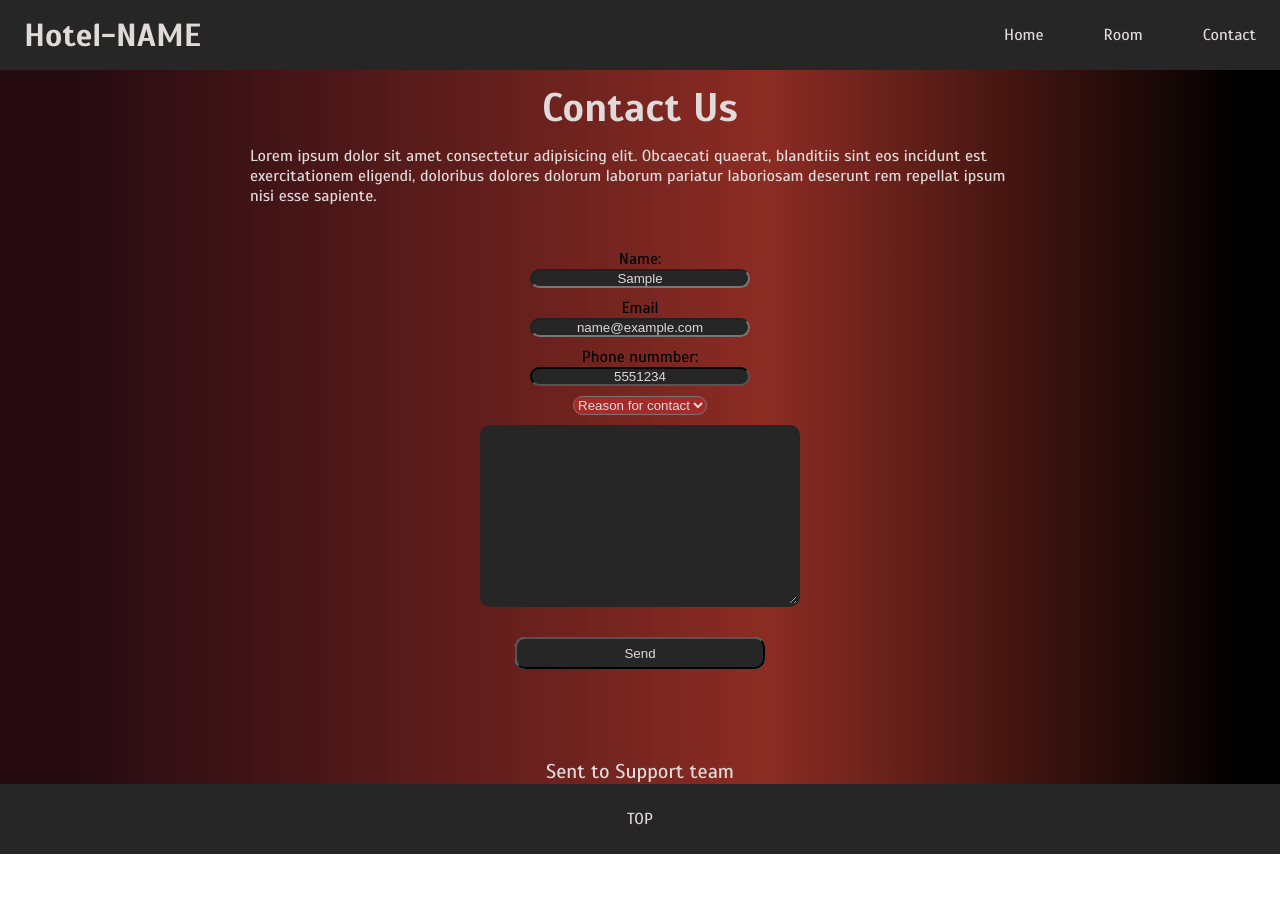
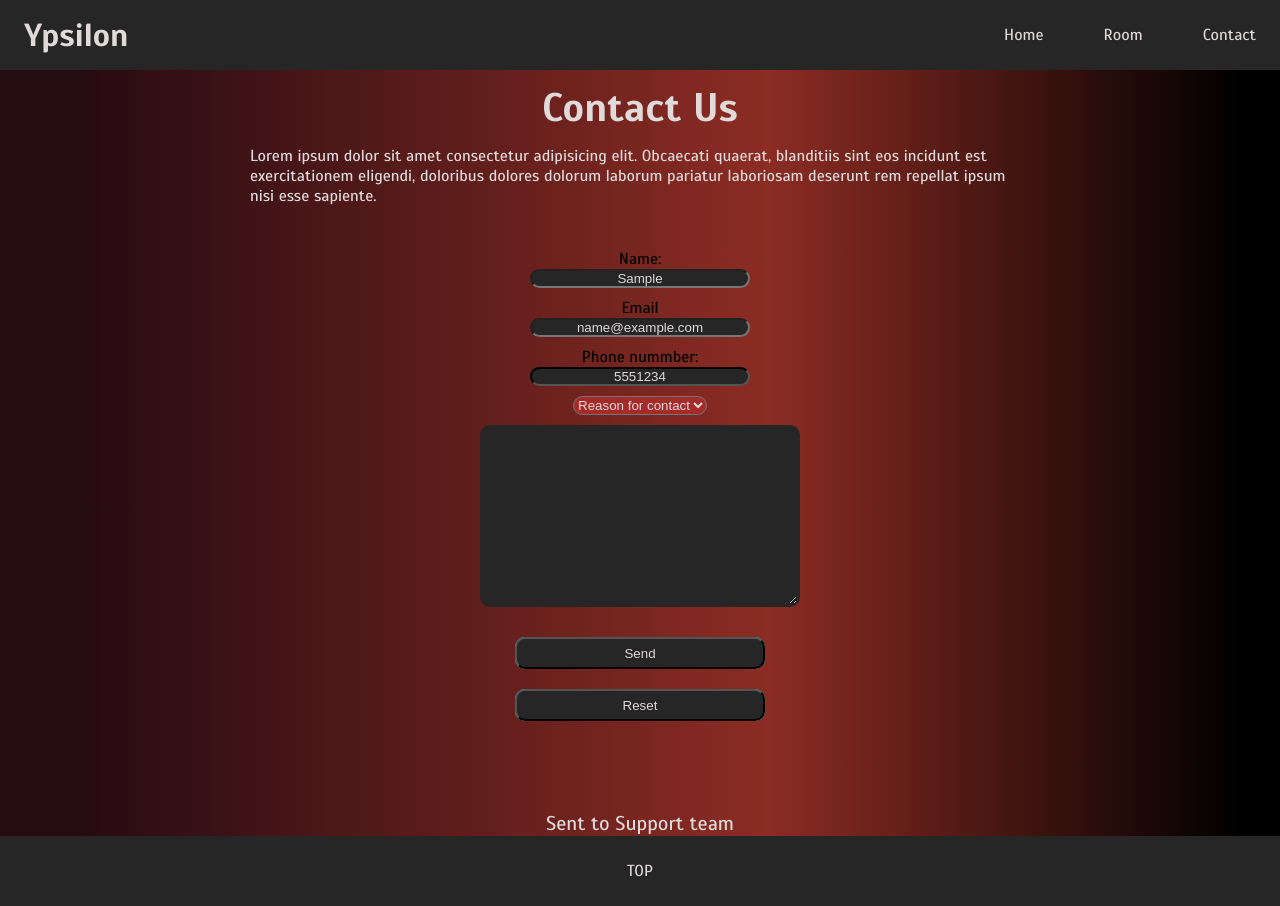
Before and after one commit to Grimlli/Hotel-projekt, a plain HTML site: page customer-support.html in a window 1280 px wide. Both pictures are taken after typing "Sample", "name@example.com", "5551234" into the empty fields and a click on the button "Send". Before the commit the page ends 854 px from the top, so only its background shows below. Drawn offline with Linux system fonts and the light colour scheme.

Commit message:
pusch 1/2 of day

```diff
--- a/customer-support.html
+++ b/customer-support.html
@@ -16,7 +16,7 @@
 <body>
     <header>
     <nav class="navbar">
-        <h1><a href="index.html" class="nav-branding" >Hotel-NAME</a></h1>
+        <h1><a href="index.html" class="nav-branding" >Ypsilon</a></h1>
 
     <ul class="nav-menu">
         <li class="nav-item">
@@ -69,6 +69,10 @@
 
             <button type="submit"form="customer-form" class="button" id ="send">Send</button>
         </div>
+        <br>
+        <div class="button-cont" id="button">
+            <input type="reset" class="button2" id ="return" value="Reset"></input>
+        </div>
     </form>
 
 </section>
--- a/script.js
+++ b/script.js
@@ -15,6 +15,8 @@ const room3Open = document.getElementById("room3-open");
 const room3Info = document.getElementById("room3-info");
 
 const send = document.getElementById("send").addEventListener("click", formDone);
+
+
 /*
 const runway = document.getElementById("runway");
 const cForm = document.getElementById("customer-form");
@@ -45,13 +47,57 @@ function openRoomText3(){
 }
 
 
+
 /*Form Done temp solution*/
 function formDone(){
+    console.log("FormDone");
 
-    console.log("JAg kom hit");
-    formMessage.classList.toggle("active");
+    if(requierd() == true){
+        console.log(requierd);
+        formMessage.classList.toggle("active");
+        send.classList.toggle("after");
+
+    }
 
 }
+
+
+function requierd(){
+
+    const email = document.getElementById("email").value;
+    var name = document.getElementById("name").value;
+    var phone = document.getElementById("phone").value;
+    var customerStatus = document.getElementById("customer-status").value;
+    var message = document.getElementById("message").value;
+    console.log("Innna if sats");
+
+
+    if(typeof email !="undefiend" && email.includes("@")){
+        console.log("Kom igenom email");
+
+        if(typeof name != ""){
+            console.log("Kom igenom name");
+
+            if(typeof phone !="undefiend"){
+                console.log("Kom igenom phone");
+
+                if(typeof customerStatus !="undefiend"){
+                console.log("Kom igenom CustomerStatus");
+
+                    if(typeof message !="undefiend"){
+                        console.log("Kom igenom message");
+                        return true;
+                    }
+                }
+            }
+        }
+    }
+    else{
+         return false;
+        }
+
+}
+
 
 
 hamburger.addEventListener("click",openHamburger);
--- a/style.css
+++ b/style.css
@@ -344,6 +344,17 @@ option{
     cursor: pointer;
 }
 
+.button2{
+
+    width: 100%;
+    border-radius: 10px;
+    height: 100%;
+    color: var(--text);
+    background-color:#262626;
+    cursor: pointer;
+}
+
+
 
 
 
```
Also changed, not shown: index.html (+1 -1 lines), rooms.html (+1 -1 lines).
